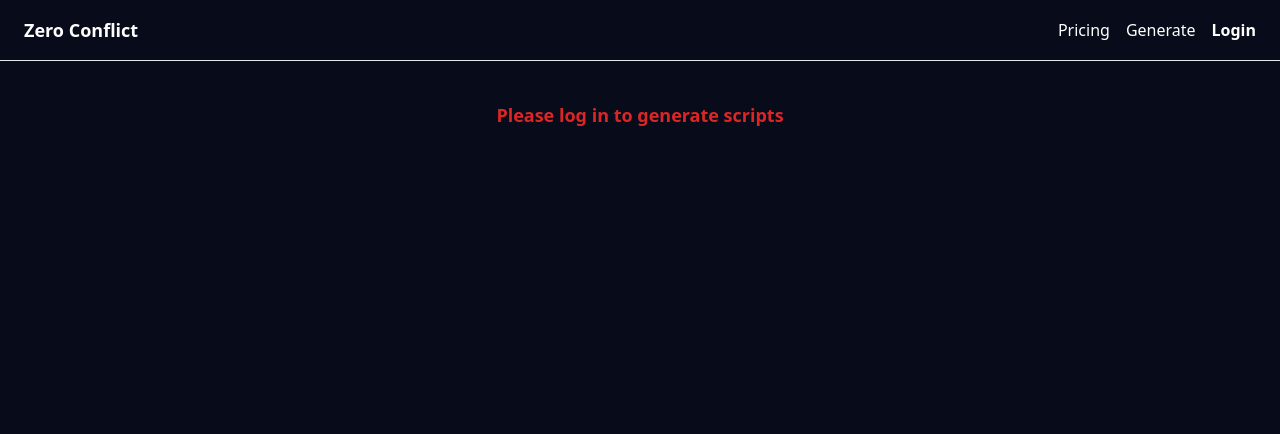
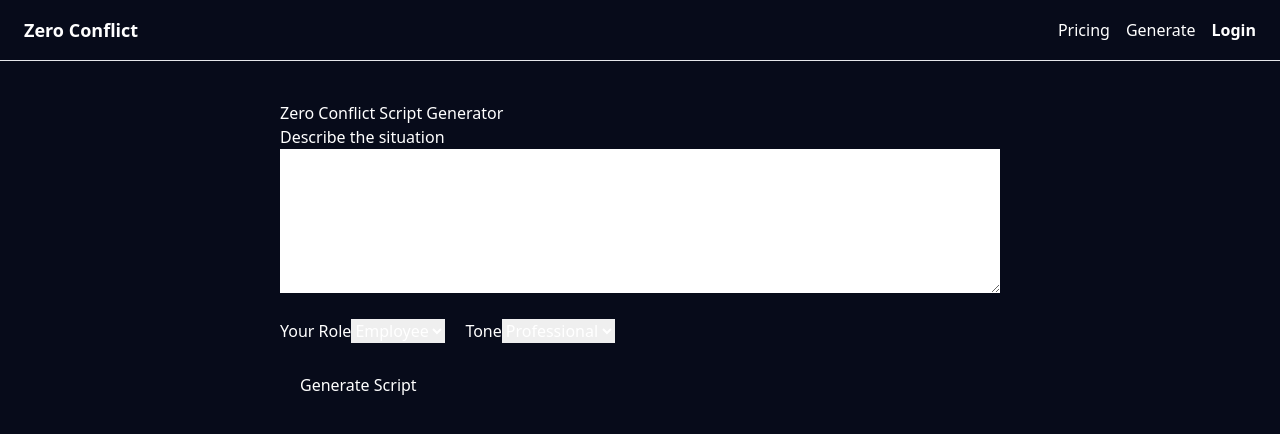
Before and after one commit to tejasyd1094-stack/Zero-C-supa, a Next.js app: page /generator in a window 1280 px wide. Shown: the top 434 px of the page. Built offline with nearby package versions, Linux system fonts and the light colour scheme; no server answers.

Commit message:
Update page.tsx

```diff
--- a/app/generator/page.tsx
+++ b/app/generator/page.tsx
@@ -1,36 +1,42 @@
 "use client";
 
-import { useContext, useState } from "react";
-import { AuthContext } from "@/app/providers";
+import { useEffect, useState } from "react";
+import { supabaseBrowser } from "@/lib/supabaseBrowser";
 
 export default function GeneratorPage() {
-  const { user, loading } = useContext(AuthContext);
+  const [user, setUser] = useState<any>(null);
+  const [checkingAuth, setCheckingAuth] = useState(true);
+  const [situation, setSituation] = useState("");
+  const [role, setRole] = useState("Employee");
+  const [tone, setTone] = useState("Professional");
+  const [loading, setLoading] = useState(false);
+  const [error, setError] = useState("");
+  const [result, setResult] = useState("");
 
-  const [situation, setSituation] = useState("");
-  const [role, setRole] = useState("Manager");
-  const [tone, setTone] = useState("Empathetic");
-  const [output, setOutput] = useState("");
-  const [error, setError] = useState("");
+  // ✅ ALWAYS TRUST SUPABASE COOKIES
+  useEffect(() => {
+    supabaseBrowser.auth.getUser().then(({ data }) => {
+      setUser(data.user);
+      setCheckingAuth(false);
+    });
+  }, []);
 
-  if (loading) {
-    return <p className="p-6">Loading...</p>;
+  const handleGenerate = async () => {
+    if (!user) {
+      setError("Please log in to generate scripts.");
+      return;
     }
 
-  // ✅ ONLY show this if truly logged out
-  if (!user) {
-    return (
-      <div className="p-10 text-center">
-        <p className="text-lg font-semibold text-red-600">
-          Please log in to generate scripts
-        </p>
-      </div>
-    );
+    if (!situation.trim()) {
+      setError("Please describe the situation.");
+      return;
     }
 
-  async function generate() {
+    setLoading(true);
     setError("");
-    setOutput("");
+    setResult("");
 
+    try {
       const res = await fetch("/api/generate", {
         method: "POST",
         headers: { "Content-Type": "application/json" },
@@ -44,70 +50,90 @@ export default function GeneratorPage() {
       const data = await res.json();
 
       if (!res.ok) {
-      setError(data.error || "Failed to generate");
-      return;
+        throw new Error(data.error || "Failed to generate script");
       }
 
-    setOutput(data.output);
+      setResult(data.script);
+    } catch (err: any) {
+      setError(err.message || "Something went wrong");
+    } finally {
+      setLoading(false);
+    }
+  };
+
+  // 🔒 Auth check state
+  if (checkingAuth) {
+    return (
+      <div style={{ padding: "40px", textAlign: "center" }}>
+        <p>Checking login…</p>
+      </div>
+    );
   }
 
   return (
-    <div className="max-w-3xl mx-auto p-6">
-      <h1 className="text-2xl font-bold mb-6">
-        Zero Conflict Script Generator
-      </h1>
+    <div style={{ maxWidth: "800px", margin: "0 auto", padding: "40px" }}>
+      <h1>Zero Conflict Script Generator</h1>
 
-      <label className="block mb-2 font-semibold">
-        Describe the situation
-      </label>
+      <label>Describe the situation</label>
       <textarea
-        className="w-full border p-3 rounded mb-4"
-        rows={4}
         value={situation}
         onChange={(e) => setSituation(e.target.value)}
+        rows={6}
+        style={{ width: "100%", marginBottom: "20px" }}
       />
 
-      <div className="grid grid-cols-2 gap-4 mb-4">
+      <div style={{ display: "flex", gap: "20px", marginBottom: "20px" }}>
         <div>
-          <label className="font-semibold block mb-1">Your Role</label>
+          <label>Your Role</label>
           <select
-            className="w-full border p-2 rounded"
             value={role}
             onChange={(e) => setRole(e.target.value)}
           >
+            <option>Employee</option>
             <option>Manager</option>
-            <option>Employee</option>
-            <option>Colleague</option>
+            <option>Founder</option>
+            <option>HR</option>
           </select>
         </div>
 
         <div>
-          <label className="font-semibold block mb-1">Tone</label>
+          <label>Tone</label>
           <select
-            className="w-full border p-2 rounded"
             value={tone}
             onChange={(e) => setTone(e.target.value)}
           >
-            <option>Empathetic</option>
-            <option>Bold</option>
             <option>Professional</option>
+            <option>Calm</option>
+            <option>Assertive</option>
+            <option>Friendly</option>
           </select>
         </div>
       </div>
 
       <button
-        onClick={generate}
-        className="bg-black text-white px-6 py-2 rounded"
+        onClick={handleGenerate}
+        disabled={loading}
+        style={{
+          padding: "10px 20px",
+          cursor: loading ? "not-allowed" : "pointer",
+        }}
       >
-        Generate Script
+        {loading ? "Generating..." : "Generate Script"}
       </button>
 
-      {error && <p className="text-red-600 mt-4">{error}</p>}
+      {/* ❌ Auth / validation errors */}
+      {error && (
+        <p style={{ color: "red", marginTop: "15px" }}>
+          {error}
+        </p>
+      )}
 
-      {output && (
-        <pre className="bg-gray-100 p-4 mt-6 rounded whitespace-pre-wrap">
-          {output}
-        </pre>
+      {/* ✅ Result */}
+      {result && (
+        <div style={{ marginTop: "30px" }}>
+          <h3>Generated Script</h3>
+          <pre style={{ whiteSpace: "pre-wrap" }}>{result}</pre>
+        </div>
       )}
     </div>
   );
```
Lines whose indentation alone changed are shown as unchanged.
